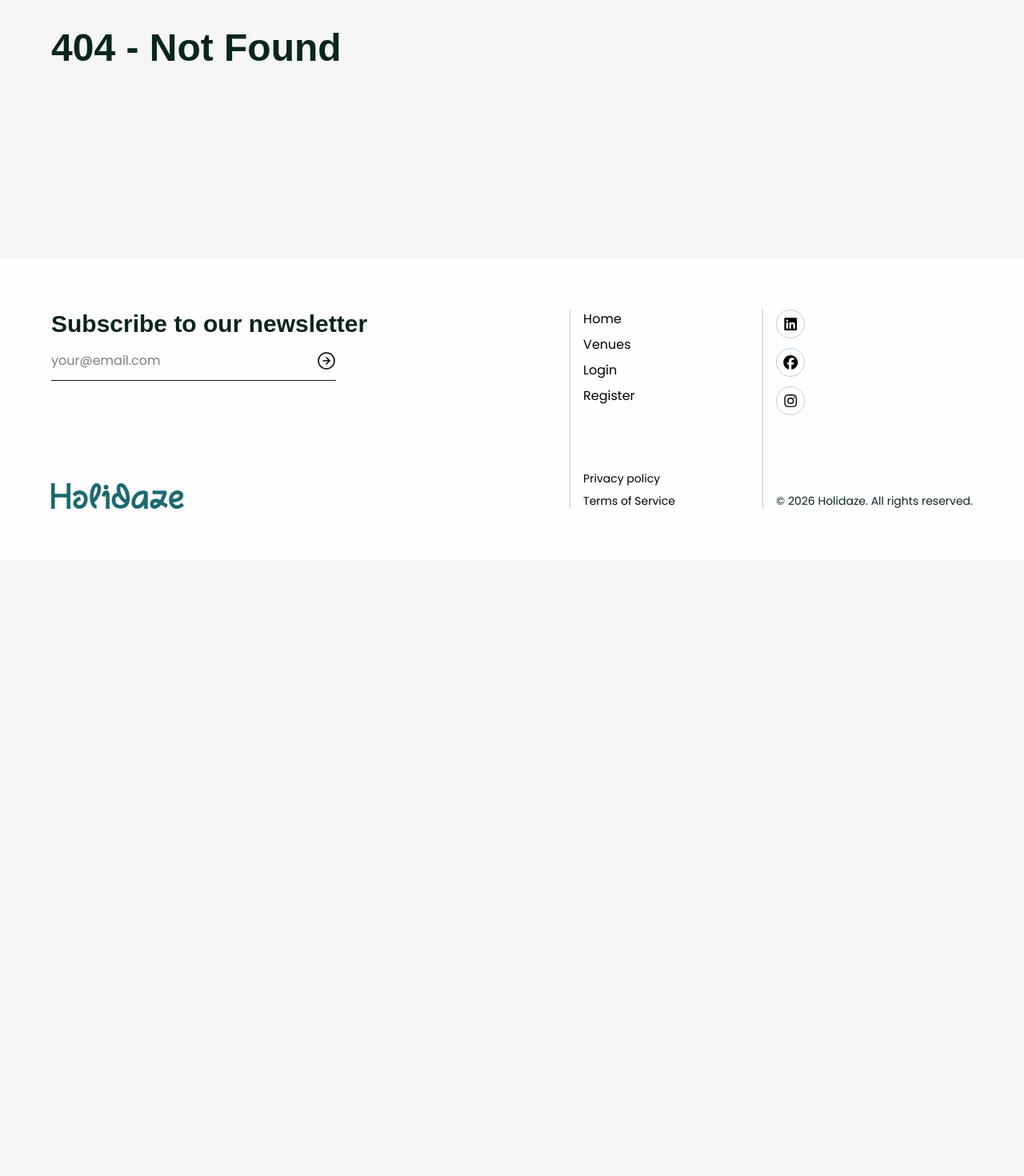
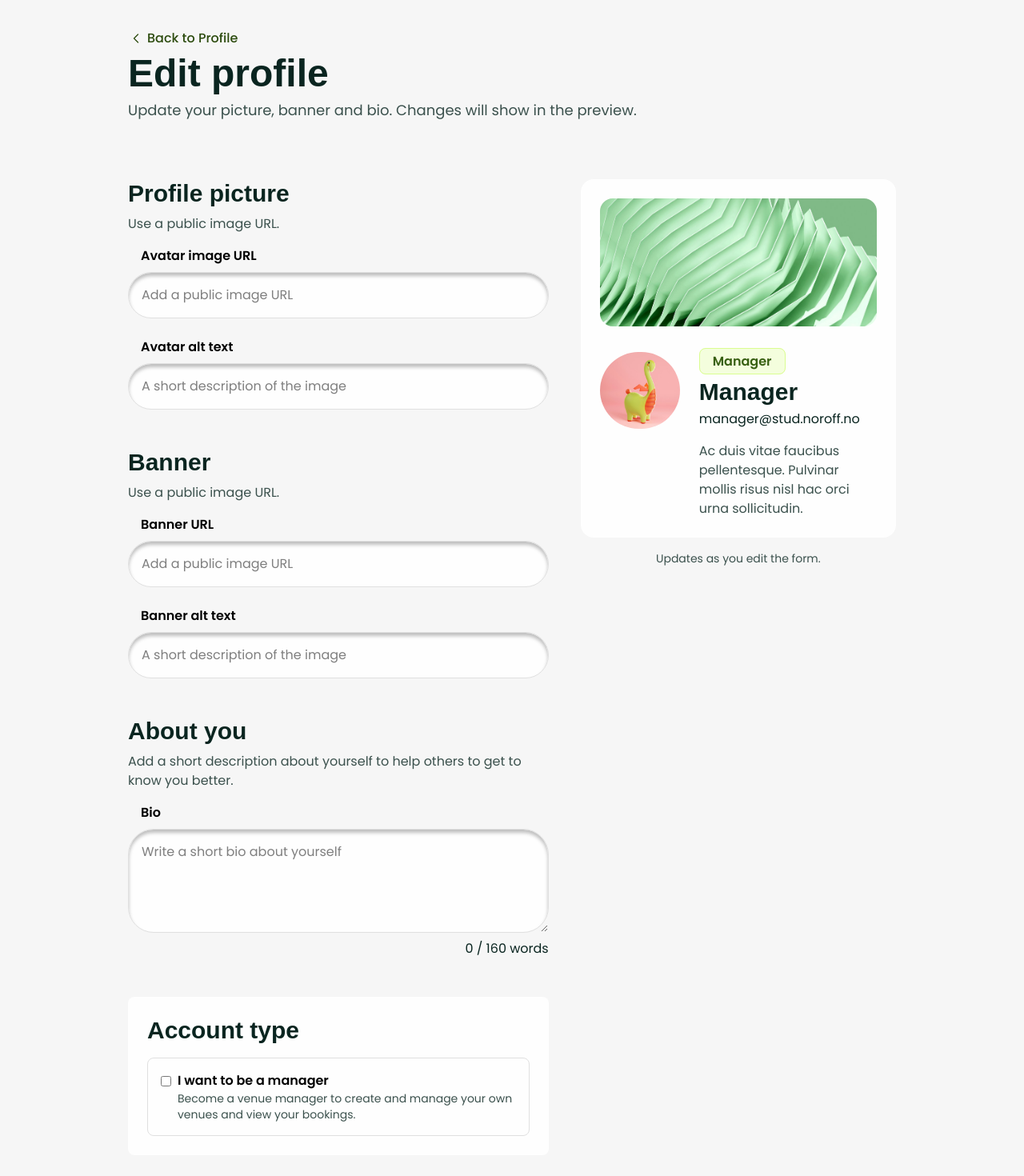
Before and after one commit to helenesyre/PE2-helene-syre, a Next.js app: page /profile/edit in a window 1280 px wide. Before the commit this address had no page. Shown: the part 100-1570 px from the top of the page at 80% size. Before the commit the page ends 800 px from the top, so only its background shows below. Built offline with nearby package versions, Linux system fonts and the light colour scheme; a web font is replaced by a local one.

Commit message:
Added Edit profile HTML and breadcrumb component

```diff
--- a/app/_components/ui/Breadcrumbs.tsx
+++ b/app/_components/ui/Breadcrumbs.tsx
@@ -0,0 +1,30 @@
+"use client";
+
+import Link from "next/link";
+import { usePathname } from "next/navigation";
+import { ChevronLeft } from "lucide-react";
+
+const Breadcrumb = () => {
+  const pathname = usePathname();
+
+  // Get parent route
+  const parentPath = pathname.substring(0, pathname.lastIndexOf("/")) || "/";
+
+  // Get parent page name
+  const parentName = parentPath.split("/").filter(Boolean).pop() || "Home";
+
+  const formattedName =
+    parentName.charAt(0).toUpperCase() + parentName.slice(1);
+
+  return (
+    <Link
+      href={parentPath}
+      className="flex items-center gap-1 w-fit text-fern-700 hover:text-ocean-500 hover:-translate-x-1.5 transition-all duration-400"
+    >
+      <ChevronLeft size={20} strokeWidth={1.5} />
+      <span className="font-medium">Back to {formattedName}</span>
+    </Link>
+  );
+};
+
+export default Breadcrumb;
--- /dev/null
+++ b/app/profile/edit/EditProfileForm.tsx
@@ -0,0 +1,140 @@
+import Link from "next/link";
+
+export default function EditProfileForm() {
+  return (
+    <form className="flex flex-col gap-8 w-full">
+      {/* Profile picture */}
+      <section className="flex flex-col gap-4">
+        <div className="flex flex-col gap-2">
+          <h2>Profile picture</h2>
+          <p className="text-deep-forest-400">Use a public image URL.</p>
+        </div>
+        <div className="flex flex-col gap-2">
+          {/* URL */}
+          <div className="flex flex-col gap-2 mb-4">
+            <label htmlFor="avatar-url" className="ml-4">
+              Avatar image URL
+            </label>
+            <input
+              type="url"
+              id="avatar-url"
+              name="avatarUrl"
+              placeholder="Add a public image URL"
+              className="bg-cloud-white-50 border border-cloud-white-600 rounded-4xl p-4 w-full shadow-[inset_0_4px_4px_0_rgba(0,0,0,0.25)]"
+            />
+          </div>
+          {/* Alt */}
+          <div className="flex flex-col gap-2 mb-4">
+            <label htmlFor="avatar-alt" className="ml-4">
+              Avatar alt text
+            </label>
+            <input
+              type="text"
+              id="avatar-alt"
+              name="avatarAlt"
+              placeholder="A short description of the image"
+              className="bg-cloud-white-50 border border-cloud-white-600 rounded-4xl p-4 w-full shadow-[inset_0_4px_4px_0_rgba(0,0,0,0.25)]"
+            />
+          </div>
+        </div>
+      </section>
+      {/* Banner picture */}
+      <section className="flex flex-col gap-4">
+        <div className="flex flex-col gap-2">
+          <h2>Banner</h2>
+          <p className="text-deep-forest-400">Use a public image URL.</p>
+        </div>
+        <div className="flex flex-col gap-2">
+          {/* URL */}
+          <div className="flex flex-col gap-2 mb-4">
+            <label htmlFor="banner-url" className="ml-4">
+              Banner URL
+            </label>
+            <input
+              type="url"
+              id="banner-url"
+              name="bannerUrl"
+              placeholder="Add a public image URL"
+              className="bg-cloud-white-50 border border-cloud-white-600 rounded-4xl p-4 w-full shadow-[inset_0_4px_4px_0_rgba(0,0,0,0.25)]"
+            />
+          </div>
+          {/* Alt */}
+          <div className="flex flex-col gap-2 mb-4">
+            <label htmlFor="banner-alt" className="ml-4">
+              Banner alt text
+            </label>
+            <input
+              type="text"
+              id="banner-alt"
+              name="bannerAlt"
+              placeholder="A short description of the image"
+              className="bg-cloud-white-50 border border-cloud-white-600 rounded-4xl p-4 w-full shadow-[inset_0_4px_4px_0_rgba(0,0,0,0.25)]"
+            />
+          </div>
+        </div>
+      </section>
+      {/* Bio */}
+      <section className="flex flex-col gap-4">
+        <div className="flex flex-col gap-2">
+          <h2>About you</h2>
+          <p className="text-deep-forest-400">
+            Add a short description about yourself to help others to get to know
+            you better.
+          </p>
+        </div>
+        <div className="flex flex-col gap-2">
+          {/* URL */}
+          <div className="flex flex-col gap-2 mb-4">
+            <label htmlFor="bio" className="ml-4">
+              Bio
+            </label>
+            <textarea
+              id="bio"
+              name="bio"
+              placeholder="Write a short bio about yourself"
+              className="bg-cloud-white-50 border border-cloud-white-600 rounded-4xl p-4 w-full shadow-[inset_0_4px_4px_0_rgba(0,0,0,0.25)]"
+              rows={4}
+            ></textarea>
+            {/* Word counter */}
+            <p className="text-right">0 / 160 words</p>
+          </div>
+        </div>
+      </section>
+      {/* Manager */}
+      <section className="flex flex-col gap-4 p-6 bg-cloud-white-50 rounded-lg">
+        <h2>Account type</h2>
+        <div className="flex flex-row items-start gap-2 p-4 border border-cloud-white-600 rounded-lg">
+          <input
+            type="checkbox"
+            id="venue-manager"
+            className="mt-1.5 cursor-pointer"
+          />
+          <div>
+            <label htmlFor="venue-manager" className="cursor-pointer">
+              I want to be a manager
+            </label>
+            <p className="small-text text-deep-forest-400">
+              Become a venue manager to create and manage your own venues and
+              view your bookings.
+            </p>
+          </div>
+        </div>
+      </section>
+      {/* Form actions */}
+      <div className="flex justify-center gap-4">
+        <Link
+          href={"/profile"}
+          className="button-text py-2 px-4 rounded-full cursor-pointer bg-transparent text-deep-forest-500 hover:bg-stone-50 hover:shadow-md transition-all duration-300"
+        >
+          Cancel
+        </Link>
+        <button
+          type="submit"
+          className="button-text py-2 px-4 rounded-full cursor-pointer bg-ocean-500 text-cloud-white-500 hover:bg-ocean-700 hover:shadow-md transition-all duration-300"
+        >
+          Save profile
+        </button>
+      </div>
+    </form>
+  );
+}
--- /dev/null
+++ b/app/profile/edit/page.tsx
@@ -0,0 +1,68 @@
+import Breadcrumb from "@/app/_components/ui/Breadcrumbs";
+import Image from "next/image";
+import EditProfileForm from "./EditProfileForm";
+
+export default function EditProfile() {
+  return (
+    <div className="mt-12 mb-24 px-6 md:px-10 lg:px-16 xl:px-40">
+      <div className="flex flex-col gap-2 mb-18">
+        <Breadcrumb />
+        <h1>Edit profile</h1>
+        <p className="lead-text text-deep-forest-400">
+          Update your picture, banner and bio. Changes will show in the preview.
+        </p>
+      </div>
+      <div className="flex flex-col-reverse lg:flex-row gap-10">
+        <article className="flex-4">
+          <EditProfileForm />
+        </article>
+        {/* Profile preview */}
+        <aside className="flex-3 mb-0 lg:mb-8">
+          <figure className="sticky top-10 self-start">
+            <div className="flex flex-col p-6 bg-cloud-white-50 gap-8 rounded-2xl overflow-hidden">
+              {/* Banner image */}
+              <div className="relative w-full h-40 overflow-hidden transition-all duration-300">
+                <Image
+                  src="/images/users/banner.jpg"
+                  alt="..."
+                  fill
+                  loading="eager"
+                  sizes="(min-width: 768px) 50vw, 100vw"
+                  className="object-cover rounded-2xl"
+                />
+              </div>
+              {/* User details */}
+              <div className="flex flex-col md:flex-row lg:flex-col xl:flex-row gap-6">
+                <div className="relative aspect-square w-25 h-24 rounded-full shrink-0 overflow-hidden">
+                  <Image
+                    src="/images/users/avatar.jpg"
+                    alt="..."
+                    fill
+                    sizes="(min-width: 768px) 50vw, 100vw"
+                    className="object-cover"
+                  />
+                </div>
+                <div className="flex flex-col gap-4 max-w-xl">
+                  <div>
+                    <span className="text-base font-semibold bg-lime-100 border border-lime-500 text-fern-600 px-4 py-1 rounded-lg">
+                      Manager
+                    </span>
+                    <h2 className="mt-2 mb-1">Manager</h2>
+                    <p>manager@stud.noroff.no</p>
+                  </div>
+                  <p className="text-deep-forest-400">
+                    Ac duis vitae faucibus pellentesque. Pulvinar mollis risus
+                    nisl hac orci urna sollicitudin.
+                  </p>
+                </div>
+              </div>
+            </div>
+            <figcaption className="text-center small-text text-deep-forest-400 mt-4">
+              Updates as you edit the form.
+            </figcaption>
+          </figure>
+        </aside>
+      </div>
+    </div>
+  );
+}
```
